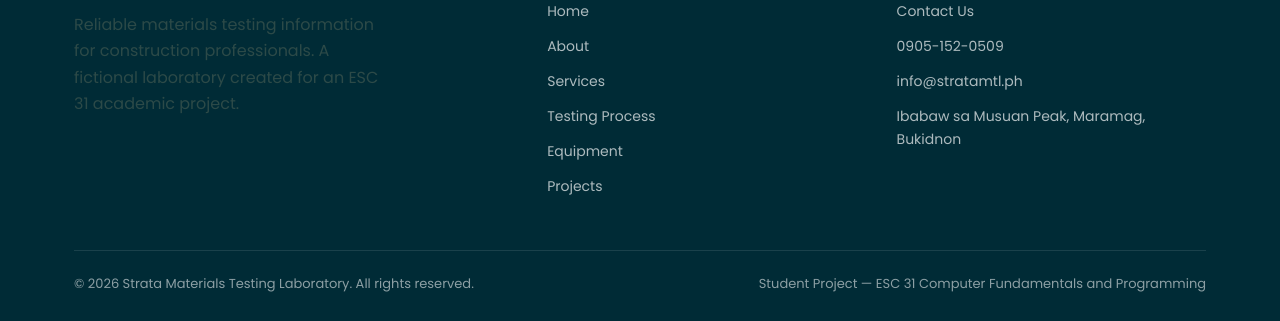
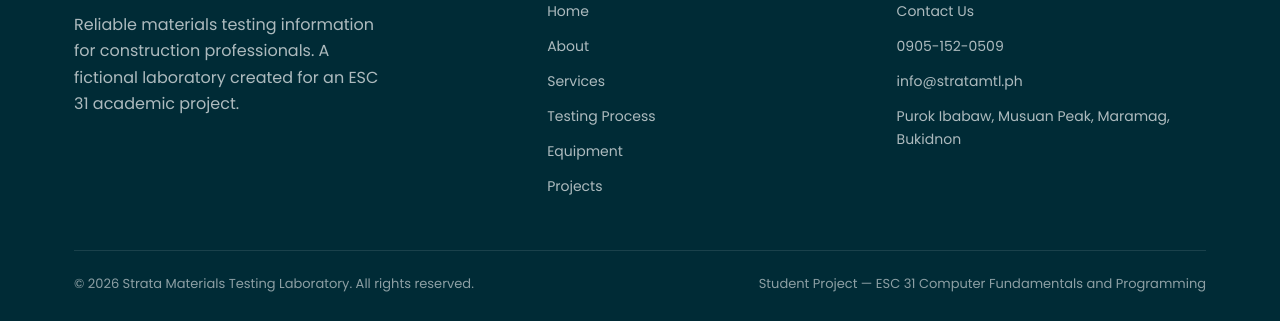
Before and after one commit to ishouldie/Strata-Materials-Testing-Laboratory, a plain HTML site: page index.html in a window 1280 px wide. Shown: the part 2988-3309 px from the top of the page. Drawn offline with Linux system fonts and the light colour scheme.

Commit message:
tong sa foorter na dli ma klasro
mao ra bai

```diff
--- a/css/style.css
+++ b/css/style.css
@@ -686,6 +686,7 @@ input.invalid, select.invalid, textarea.invalid { border-color: #c0392b; }
 }
 .footer-brand { display: flex; align-items: center; gap: 10px; margin-bottom: 14px; }
 .footer-brand img { height: 34px; }
+.site-footer p { color: rgba(255, 255, 255, 0.68); }
 .footer-col h5 { color: var(--white); font-size: 15px; margin-bottom: 18px; }
 .footer-col a { display: block; color: rgba(255, 255, 255, 0.68); font-size: 14px; margin-bottom: 12px; transition: color 0.2s ease; }
 .footer-col a:hover { color: var(--mint); }
--- a/index.html
+++ b/index.html
@@ -195,7 +195,7 @@
           <a href="contact.html">Contact Us</a>
           <a href="tel:09051520509">0905-152-0509</a>
           <a href="mailto:info@stratamtl.ph">info@stratamtl.ph</a>
-          <a href="contact.html">Ibabaw sa Musuan Peak, Maramag, Bukidnon</a>
+          <a href="contact.html">Purok Ibabaw, Musuan Peak, Maramag, Bukidnon</a>
         </div>
       </div>
       <div class="footer-bottom">
```
Also changed, not shown: about.html (+1 -1 lines), equipment.html (+1 -1 lines), projects.html (+1 -1 lines), services.html (+1 -1 lines), testing-process.html (+1 -1 lines).
